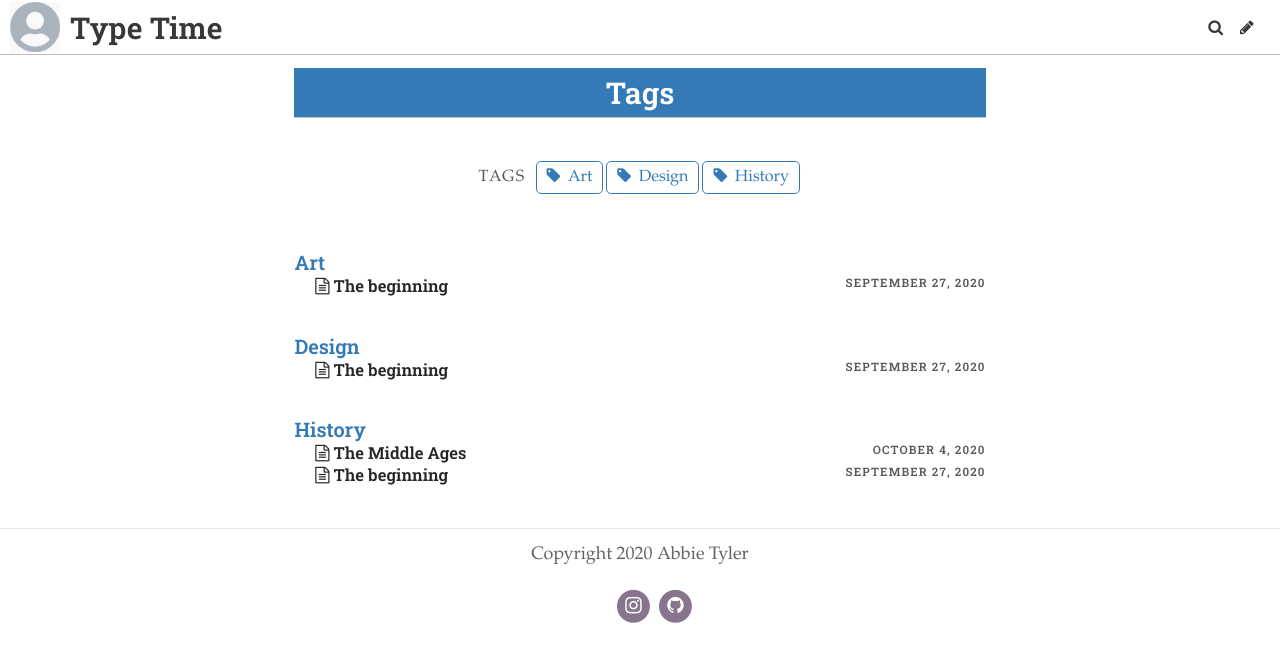
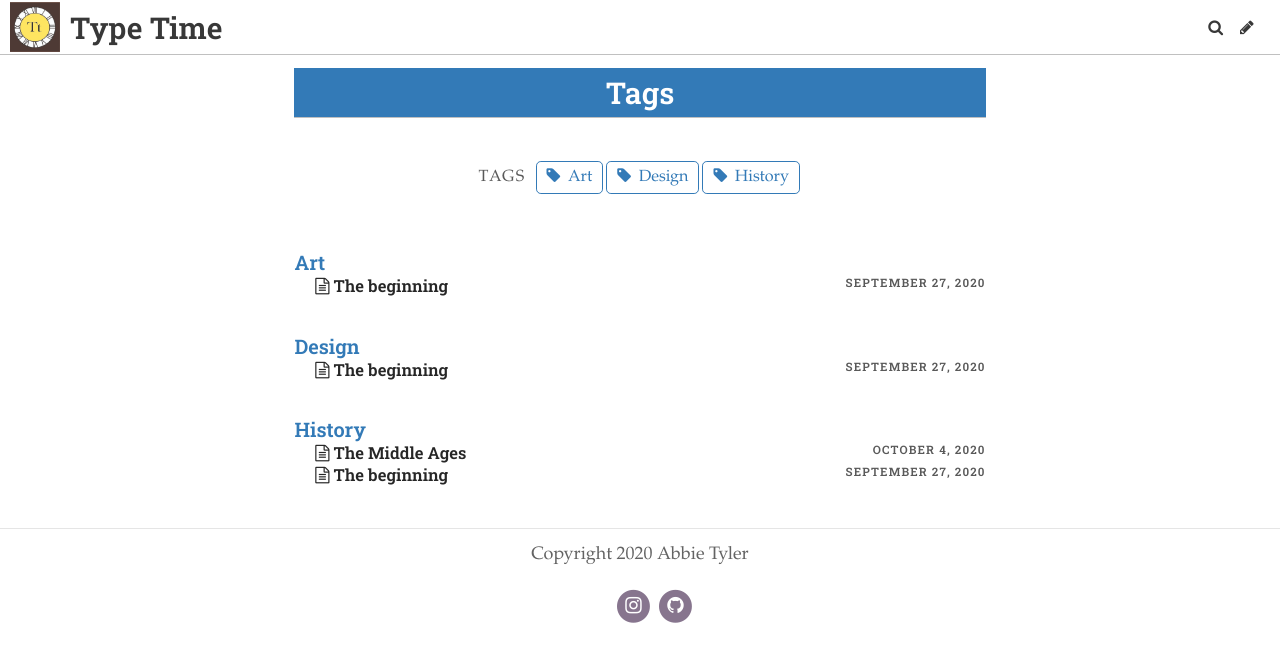
Before and after one commit to horsemad101/Typography, a Jekyll site: the page built from pages/tags.md, in a window 1280 px wide. Shown: the top 662 px of the page. Built offline with Jekyll 4.4.1, drawn with Linux system fonts in a browser that asks for light colours; some web fonts are replaced.

Commit message:
Update Settings “general”

```diff
--- a/_data/settings.yml
+++ b/_data/settings.yml
@@ -4,7 +4,7 @@ header_text: ""
 footer_text: Copyright 2020 Abbie Tyler
 header_feature_image: ../uploads/landing-image.png
 bannerheight: 20vmax
-logo: /uploads/logo.jpg
+logo: ../uploads/logo-type-time.jpg
 favicon: /uploads/favicon.ico
 gridlayout: true
 fixednavbar: false
```
Also changed, not shown: uploads/logo-type-time.jpg (added).
